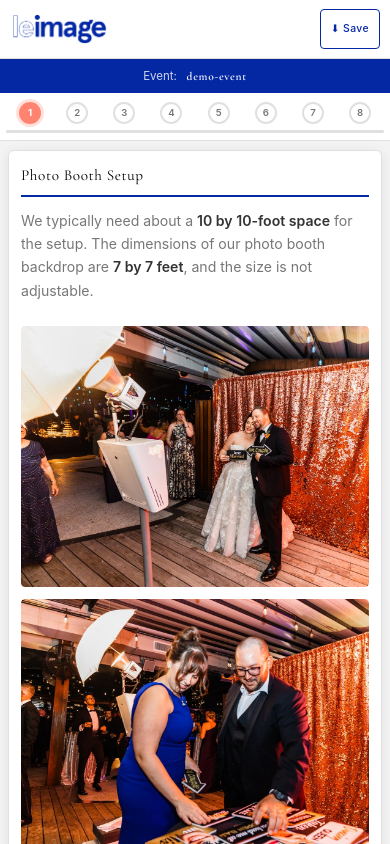
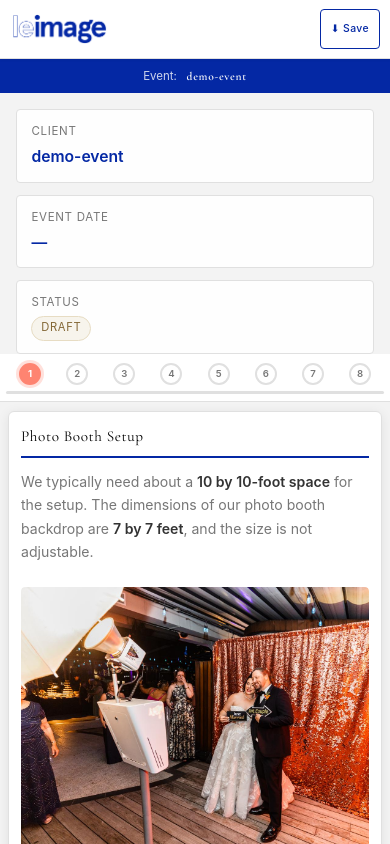
Before and after one commit to bratciga/leimage-dashboard, a website: page index.html in a window 390 px wide. Shown: the top 844 px of the page. Drawn offline with nearby package versions, Linux system fonts and the light colour scheme; a web font is replaced by a local one.

Commit message:
Polish photo booth project workflow

```diff
--- a/css/style.css
+++ b/css/style.css
@@ -159,6 +159,37 @@ h1, h2, h3 {
   font-weight: 600;
 }
 
+.client-project-meta {
+  display: grid;
+  grid-template-columns: repeat(3, minmax(0, 1fr));
+  gap: 0.75rem;
+  max-width: 1100px;
+  margin: 1rem auto 0;
+  padding: 0 1rem;
+}
+
+.client-project-meta__item {
+  background: rgba(255,255,255,0.9);
+  border: 1px solid var(--border);
+  border-radius: var(--radius-sm);
+  padding: 0.75rem 0.9rem;
+}
+
+.client-project-meta__label {
+  display: block;
+  font-size: 0.72rem;
+  color: var(--text-muted);
+  text-transform: uppercase;
+  letter-spacing: 0.06em;
+  margin-bottom: 0.25rem;
+}
+
+.client-project-meta__value {
+  color: var(--navy);
+  font-size: 0.98rem;
+  font-weight: 600;
+}
+
 /* ================================================================
    WIZARD PROGRESS BAR
 ================================================================ */
@@ -1223,7 +1254,8 @@ h1, h2, h3 {
   .review-print-layout--4x6 { width: 320px; height: 213px; }
   .review-print-layout--2x6 { width: 150px; height: 450px; }
 
-  .admin-create-grid {
+  .admin-create-grid,
+  .client-project-meta {
     grid-template-columns: 1fr;
   }
 }
@@ -1937,6 +1969,7 @@ h1, h2, h3 {
 }
 
 .detail-row { display: grid; grid-template-columns: 140px 1fr; gap: 0.5rem; padding: 0.3rem 0; font-size: 0.9rem; }
+.detail-row--stack { grid-template-columns: 80px 1fr; }
 .detail-key { color: var(--text-muted); }
 .detail-val { color: var(--text); }
 
--- a/index.html
+++ b/index.html
@@ -10,7 +10,7 @@
   <link rel="preconnect" href="https://fonts.gstatic.com" crossorigin />
   <link href="https://fonts.googleapis.com/css2?family=Cormorant+Garamond:ital,wght@0,300;0,400;0,600;1,300&display=swap" rel="stylesheet" />
 
-  <link rel="stylesheet" href="css/style.css?v=62" />
+  <link rel="stylesheet" href="css/style.css?v=63" />
 </head>
 <body>
 
@@ -29,6 +29,21 @@
   <div class="event-banner">
     <span class="event-label">Event:</span>
     <span id="event-name" class="event-slug">Loading…</span>
+  </div>
+
+  <div class="client-project-meta">
+    <div class="client-project-meta__item">
+      <span class="client-project-meta__label">Client</span>
+      <span id="client-name-display" class="client-project-meta__value">Loading…</span>
+    </div>
+    <div class="client-project-meta__item">
+      <span class="client-project-meta__label">Event date</span>
+      <span id="event-date-display" class="client-project-meta__value">—</span>
+    </div>
+    <div class="client-project-meta__item hidden" id="project-status-wrap">
+      <span class="client-project-meta__label">Status</span>
+      <span id="project-status-display" class="status-pill status-pill--draft">Draft</span>
+    </div>
   </div>
 
   <!-- ============================================================
@@ -545,7 +560,7 @@
 
   </main>
 
-  <footer style="text-align:center;padding:1rem 0 0.5rem;opacity:0.35;font-size:0.7rem;font-family:'Inter',sans-serif;">v62</footer>
+  <footer style="text-align:center;padding:1rem 0 0.5rem;opacity:0.35;font-size:0.7rem;font-family:'Inter',sans-serif;">v63</footer>
 
   <!-- ============================================================
        LIGHTBOX
--- a/js/app.js
+++ b/js/app.js
@@ -123,10 +123,40 @@ function getEventSlug() {
 }
 
 function updateEventBanner() {
-  const el = document.getElementById('event-name');
-  if (!el) return;
   const label = ActiveProjectRecord?.client_name || ActiveProjectRecord?.event_slug || getEventSlug();
-  el.textContent = label;
+  const eventNameEl = document.getElementById('event-name');
+  const clientNameEl = document.getElementById('client-name-display');
+  const eventDateEl = document.getElementById('event-date-display');
+  const statusWrap = document.getElementById('project-status-wrap');
+  const statusEl = document.getElementById('project-status-display');
+
+  if (eventNameEl) eventNameEl.textContent = label;
+  if (clientNameEl) clientNameEl.textContent = ActiveProjectRecord?.client_name || label;
+  if (eventDateEl) eventDateEl.textContent = ActiveProjectRecord?.event_date || '—';
+
+  if (statusWrap && statusEl && ActiveProjectRecord?.status) {
+    const normalized = String(ActiveProjectRecord.status).toLowerCase();
+    statusWrap.classList.remove('hidden');
+    statusEl.className = `status-pill status-pill--${normalized}`;
+    statusEl.textContent = normalized === 'in_progress'
+      ? 'In Progress'
+      : normalized.charAt(0).toUpperCase() + normalized.slice(1);
+  }
+}
+
+function applyProjectLockState() {
+  const locked = String(ActiveProjectRecord?.status || '').toLowerCase() === 'approved';
+  const saveBtn = document.getElementById('save-project-btn');
+  const submitBtn = document.getElementById('submit-btn');
+  const statusEl = document.getElementById('submit-status');
+
+  if (saveBtn) saveBtn.disabled = locked;
+  if (submitBtn) submitBtn.disabled = locked;
+
+  if (locked && statusEl) {
+    statusEl.textContent = 'This project has been approved and locked by Le Image.';
+    statusEl.className = 'submit-status success';
+  }
 }
 
 function getProjectStorageKey() {
@@ -904,6 +934,11 @@ function buildProjectRecord({ status, monogramDataURL, submittedAt } = {}) {
 async function handleSubmit() {
   const submitBtn = document.getElementById('submit-btn');
 
+  if (String(ActiveProjectRecord?.status || '').toLowerCase() === 'approved') {
+    setStatus('This project has already been approved and locked by Le Image.', 'success');
+    return;
+  }
+
   if (!WizardState.parking) {
     setStatus('Please go back and select a parking option (Step 2).', 'error');
     return;
@@ -966,6 +1001,11 @@ function showSuccessOverlay(eventSlug) {
    SAVE / LOAD PROJECT
 ================================================================ */
 async function saveProject() {
+  if (String(ActiveProjectRecord?.status || '').toLowerCase() === 'approved') {
+    showToast('This project is locked because it was already approved.');
+    return;
+  }
+
   const project = buildProjectRecord({
     status: ActiveProjectRecord?.status === 'submitted' ? 'submitted' : 'in_progress',
     monogramDataURL: window.MonogramBuilder.exportDataURL(),
@@ -982,6 +1022,7 @@ async function saveProject() {
   }
 
   showToast('Project saved. Your link will keep this draft connected to your event.');
+  applyProjectLockState();
 }
 
 async function loadProject() {
@@ -1005,12 +1046,14 @@ async function loadProject() {
       project_data: null,
     };
     updateEventBanner();
+    applyProjectLockState();
     return false;
   }
 
   try {
     ActiveProjectRecord = project;
     updateEventBanner();
+    applyProjectLockState();
     const payload = project.project_data || project;
 
     // Restore props
```
Also changed, not shown: admin.html (+12 -1 lines), js/admin.js (+28 -1 lines).
